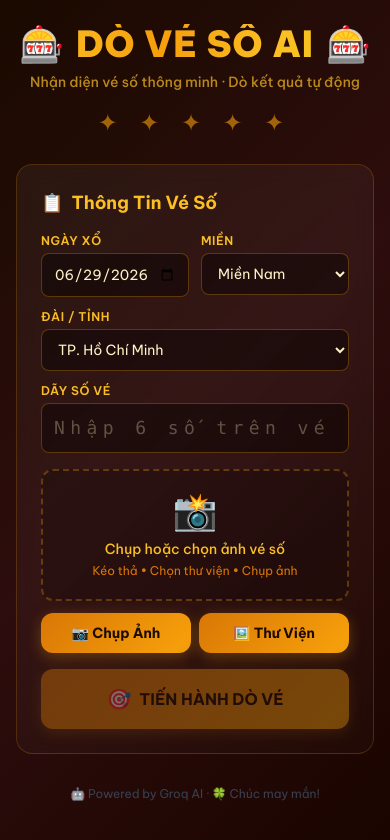
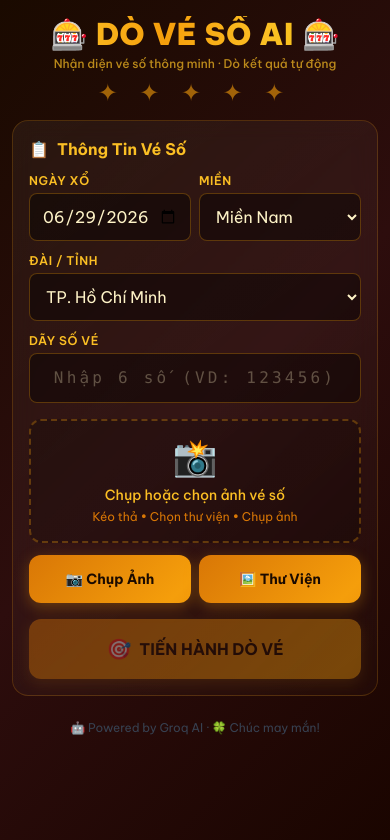
Before and after one commit to TangThatHao/DoVeSoKT, a React (Vite) app: page / in a window 390 px wide. Shown: the top 840 px of the page. Built offline with nearby package versions, Linux system fonts and the light colour scheme.

Commit message:
mobile optimization

```diff
--- a/index.html
+++ b/index.html
@@ -3,7 +3,7 @@
   <head>
     <meta charset="UTF-8" />
     <link rel="icon" type="image/svg+xml" href="/favicon.svg" />
-    <meta name="viewport" content="width=device-width, initial-scale=1.0" />
+    <meta name="viewport" content="width=device-width, initial-scale=1.0, viewport-fit=cover" />
     <meta name="theme-color" content="#c0392b" />
     <title>Dò Vé Số AI</title>
     <link rel="preconnect" href="https://fonts.googleapis.com" />
--- a/src/App.jsx
+++ b/src/App.jsx
@@ -185,27 +185,27 @@ export default function App() {
   const isWin = checkResult && checkResult.wins.length > 0
 
   return (
-    <div className="min-h-screen py-6 px-4">
+    <div className="min-h-screen py-4 px-3 sm:py-6 sm:px-4">
       {/* ── Header ── */}
-      <header className="max-w-2xl mx-auto mb-6 text-center">
-        <div className="flex items-center justify-center gap-3 mb-2">
-          <span className="text-4xl">🎰</span>
-          <h1 className="text-4xl font-black text-shimmer tracking-wide">DÒ VÉ SỐ AI</h1>
-          <span className="text-4xl">🎰</span>
+      <header className="max-w-2xl mx-auto mb-4 text-center">
+        <div className="flex items-center justify-center gap-2 mb-1">
+          <span className="text-3xl sm:text-4xl">🎰</span>
+          <h1 className="text-3xl sm:text-4xl font-black text-shimmer tracking-wide">DÒ VÉ SỐ AI</h1>
+          <span className="text-3xl sm:text-4xl">🎰</span>
         </div>
-        <p className="text-gold-400 text-sm font-medium opacity-70">Nhận diện vé số thông minh · Dò kết quả tự động</p>
-        <div className="dragon-divider mt-3">✦ ✦ ✦ ✦ ✦</div>
+        <p className="text-gold-400 text-xs sm:text-sm font-medium opacity-70">Nhận diện vé số thông minh · Dò kết quả tự động</p>
+        <div className="dragon-divider mt-2 text-base sm:text-xl">✦ ✦ ✦ ✦ ✦</div>
       </header>
 
-      <div className="max-w-2xl mx-auto space-y-4">
+      <div className="max-w-2xl mx-auto space-y-3 sm:space-y-4">
 
         {/* ── Input Card ── */}
-        <div className="card-lottery rounded-2xl p-6">
-          <h2 className="text-gold-400 font-bold text-lg mb-4 flex items-center gap-2">
+        <div className="card-lottery rounded-2xl p-4 sm:p-6">
+          <h2 className="text-gold-400 font-bold text-base sm:text-lg mb-3 sm:mb-4 flex items-center gap-2">
             <span>📋</span> Thông Tin Vé Số
           </h2>
 
-          <div className="grid grid-cols-2 gap-3 mb-3">
+          <div className="grid grid-cols-2 gap-2 sm:gap-3 mb-3">
             {/* Date */}
             <div>
               <label className="block text-gold-400 text-xs font-semibold mb-1 uppercase tracking-wider">Ngày Xổ</label>
@@ -252,11 +252,11 @@ export default function App() {
             <input
               type="text"
               inputMode="numeric"
-              placeholder="Nhập 6 số trên vé (VD: 123456)"
+              placeholder="Nhập 6 số (VD: 123456)"
               maxLength={6}
               value={ticketNumber}
               onChange={e => setTicketNumber(e.target.value.replace(/\D/g,'').slice(0,6))}
-              className="input-lottery w-full rounded-lg px-3 py-2.5 text-lg font-mono tracking-[0.3em] text-center"
+              className="input-lottery w-full rounded-lg px-3 py-2.5 text-lg font-mono tracking-[0.2em] sm:tracking-[0.3em] text-center"
             />
             {/* Visual digit boxes */}
             {ticketNumber && (
@@ -272,7 +272,7 @@ export default function App() {
 
           {/* Image upload zone */}
           <div
-            className={`upload-zone rounded-xl p-5 text-center mb-3 ${dragging ? 'dragging' : ''}`}
+            className={`upload-zone rounded-xl p-4 sm:p-5 text-center mb-3 ${dragging ? 'dragging' : ''}`}
             onDragOver={e => { e.preventDefault(); setDragging(true) }}
             onDragLeave={() => setDragging(false)}
             onDrop={onDrop}
@@ -329,7 +329,7 @@ export default function App() {
           <button
             onClick={checkLottery}
             disabled={checking || !ticketNumber}
-            className="w-full btn-gold rounded-xl py-4 text-base flex items-center justify-center gap-2 disabled:opacity-40"
+            className="w-full btn-gold rounded-xl py-4 sm:py-4 text-base sm:text-lg flex items-center justify-center gap-2 disabled:opacity-40"
           >
             {checking
               ? <><div className="spinner w-5 h-5" /> Đang dò vé...</>
@@ -345,7 +345,7 @@ export default function App() {
 
         {/* ── Results ── */}
         {checkResult && (
-          <div ref={resultRef} className="card-lottery rounded-2xl p-6 space-y-4">
+          <div ref={resultRef} className="card-lottery rounded-2xl p-4 sm:p-6 space-y-3 sm:space-y-4">
 
             {/* Win / Lose banner */}
             {isWin ? (
@@ -372,7 +372,7 @@ export default function App() {
             )}
 
             {/* Draw info */}
-            <div className="flex items-center justify-between text-xs text-gold-600 bg-black/20 rounded-lg px-4 py-2">
+            <div className="flex flex-wrap items-center justify-between gap-1 text-xs text-gold-600 bg-black/20 rounded-lg px-3 py-2">
               <span>📅 Ngày: <span className="text-gold-400 font-semibold">{checkResult.drawDate}</span></span>
               <span>🏛️ Đài: <span className="text-gold-400 font-semibold">{checkResult.station}</span></span>
               <span>🎟️ Vé: <span className="text-gold-400 font-mono font-bold">{checkResult.ticketNum}</span></span>
@@ -430,8 +430,8 @@ export default function App() {
         )}
       </div>
 
-      {/* Footer */}
-      <footer className="max-w-2xl mx-auto mt-8 text-center">
+      {/* Footer — extra bottom padding cho iPhone home bar */}
+      <footer className="max-w-2xl mx-auto mt-6 pb-6 text-center">
         <p className="text-gray-700 text-xs">🤖 Powered by Groq AI · 🍀 Chúc may mắn!</p>
       </footer>
     </div>
--- a/src/index.css
+++ b/src/index.css
@@ -9,6 +9,18 @@
 body {
   background: linear-gradient(135deg, #1a0a00 0%, #2d0d0d 50%, #1a0500 100%);
   min-height: 100vh;
+  min-height: 100dvh;
+  /* iPhone safe area */
+  padding-top: env(safe-area-inset-top);
+  padding-bottom: env(safe-area-inset-bottom);
+  padding-left: env(safe-area-inset-left);
+  padding-right: env(safe-area-inset-right);
+}
+
+/* Larger touch targets on mobile */
+@media (max-width: 640px) {
+  button { min-height: 48px; }
+  input, select { min-height: 48px; font-size: 16px !important; } /* 16px prevents iOS zoom */
 }
 
 /* Gold shimmer text */
@@ -120,12 +132,12 @@ body {
   display: inline-flex;
   align-items: center;
   justify-content: center;
-  width: 40px;
-  height: 50px;
+  width: clamp(36px, 12vw, 48px);
+  height: clamp(44px, 14vw, 56px);
   background: rgba(0,0,0,0.5);
   border: 1px solid rgba(245, 158, 11, 0.4);
   border-radius: 8px;
-  font-size: 1.5rem;
+  font-size: clamp(1.1rem, 4vw, 1.5rem);
   font-weight: 800;
   color: #fbbf24;
   margin: 0 2px;
```
